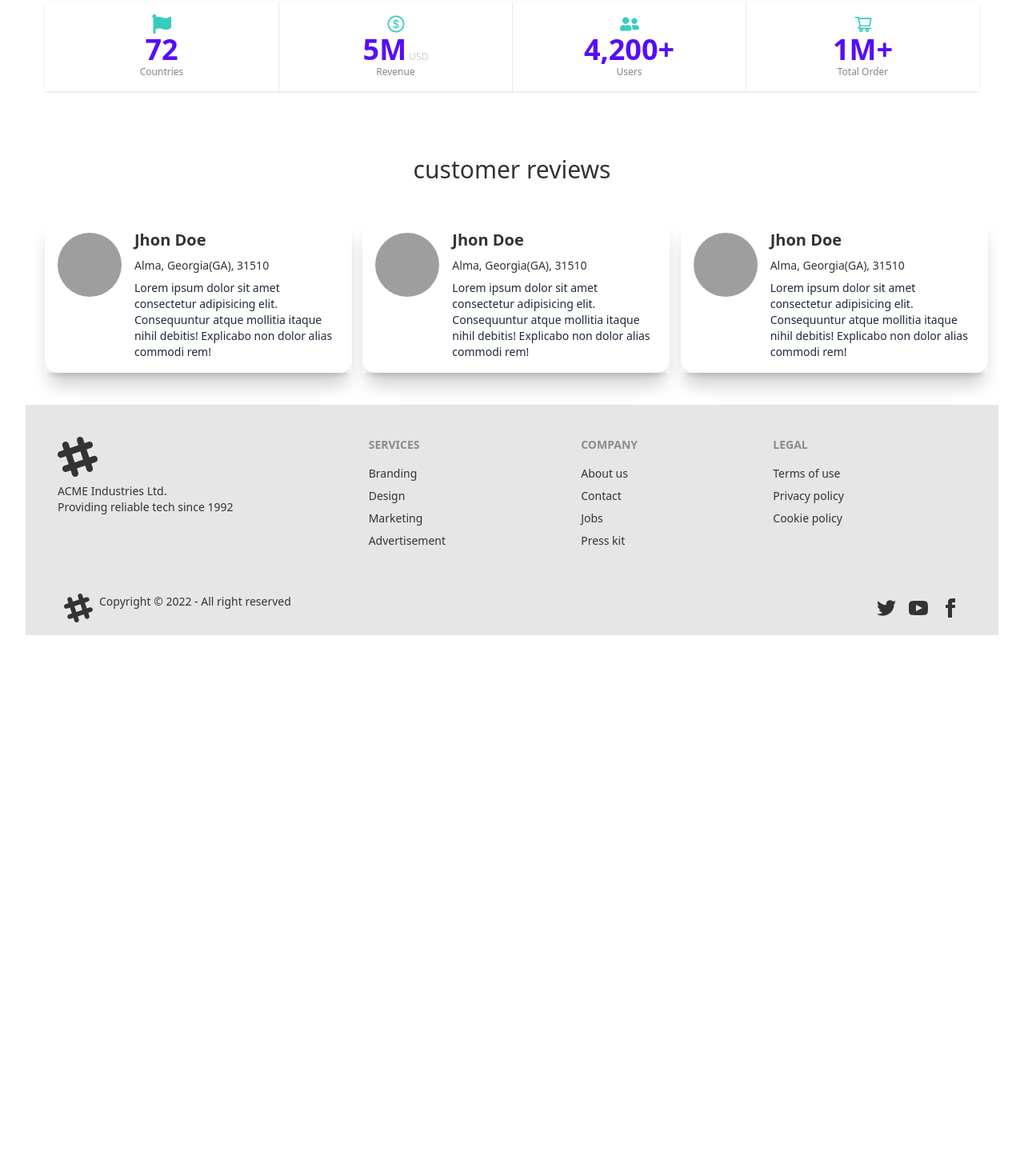
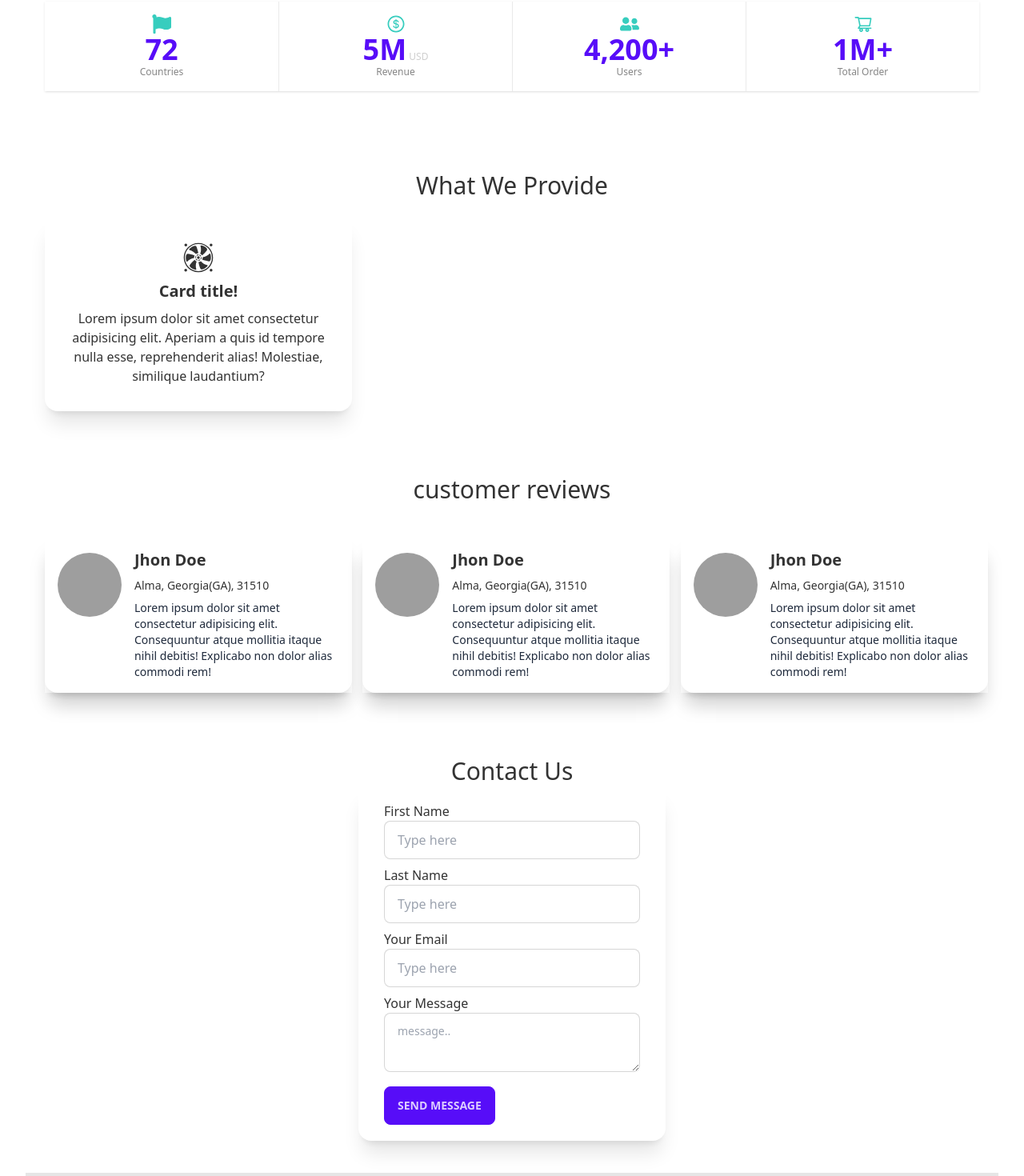
Before and after one commit to khalidumar29/masonary-manufactuerer-clinet, a React (Create React App) app: page / in a window 1280 px wide. Shown: the part 2346-3816 px from the top of the page at 80% size. Before the commit the page ends 3140 px from the top, so only its background shows below. Built offline with nearby package versions, Linux system fonts and the light colour scheme; grey boxes are pictures that could not be loaded.

Commit message:
done extra 2 section on home page

```diff
--- /dev/null
+++ b/src/Components/Contact/Contact.js
@@ -0,0 +1,53 @@
+import React from "react";
+
+const Contact = () => {
+  return (
+    <div className='text-center py-10'>
+      <h1 className='text-3xl'>Contact Us</h1>
+      <div class='card mx-auto lg:w-96 md:w-96 w-[21rem] bg-base-100 shadow-xl py-5 '>
+        <div className='mx-auto w-80 text-left'>
+          <div>
+            <label htmlFor='firstName'>First Name</label> <br />
+            <input
+              type='text'
+              name='firstName'
+              placeholder='Type here'
+              class='input input-bordered w-full max-w-xs'
+            />
+          </div>
+          <div className='mt-2'>
+            <label className='' htmlFor='lastName'>
+              Last Name
+            </label>
+            <br />
+            <input
+              type='text'
+              placeholder='Type here'
+              name='lastName'
+              class='input input-bordered w-full max-w-xs'
+            />
+          </div>
+          <div className='mt-2'>
+            <label htmlFor='lastName'>Your Email</label>
+            <input
+              type='email'
+              placeholder='Type here'
+              name='lastName'
+              class='input input-bordered w-full max-w-xs'
+            />
+          </div>
+          <div className='mt-2'>
+            <label htmlFor='lastName'>Your Message</label> <br />
+            <textarea
+              class='textarea input-bordered w-full max-w-xs'
+              placeholder='message..'
+            ></textarea>
+          </div>
+          <button className='btn btn-primary mt-3'>Send Message</button>
+        </div>
+      </div>
+    </div>
+  );
+};
+
+export default Contact;
--- /dev/null
+++ b/src/Components/WhatWeProvide/WhatWeProvide.js
@@ -0,0 +1,25 @@
+import React from "react";
+import { GiComputerFan } from "react-icons/gi";
+const WhatWeProvide = () => {
+  return (
+    <div className='py-10'>
+      <h1 className='text-3xl text-center py-5'>What We Provide</h1>
+
+      <div className='grid md:grid-cols-2 lg:grid-cols-3 grid-cols-1 gap-5'>
+        <div class='card lg:w-96 md:w-96 w-[21.5rem] bg-base-100 shadow-xl'>
+          <div class='card-body text-center'>
+            <GiComputerFan className='mx-auto text-[40px]' />
+            <h2 class='font-semibold text-xl'>Card title!</h2>
+            <p>
+              Lorem ipsum dolor sit amet consectetur adipisicing elit. Aperiam a
+              quis id tempore nulla esse, reprehenderit alias! Molestiae,
+              similique laudantium?
+            </p>
+          </div>
+        </div>
+      </div>
+    </div>
+  );
+};
+
+export default WhatWeProvide;
--- a/src/Pages/Home/Home.js
+++ b/src/Pages/Home/Home.js
@@ -2,14 +2,18 @@ import React from "react";
 import Banner from "../../Components/Banner/Banner";
 import ToolsParts from "../../Components/Banner/ToolsParts/ToolsParts";
 import BusinessSummary from "../../Components/BusinessSummary/BusinessSummary";
+import Contact from "../../Components/Contact/Contact";
 import Reviews from "../../Components/Reviews/Reviews";
+import WhatWeProvide from "../../Components/WhatWeProvide/WhatWeProvide";
 const Home = () => {
   return (
     <div className='mx-6'>
       <Banner></Banner>
       <ToolsParts></ToolsParts>
       <BusinessSummary></BusinessSummary>
+      <WhatWeProvide></WhatWeProvide>
       <Reviews></Reviews>
+      <Contact></Contact>
     </div>
   );
 };
```
